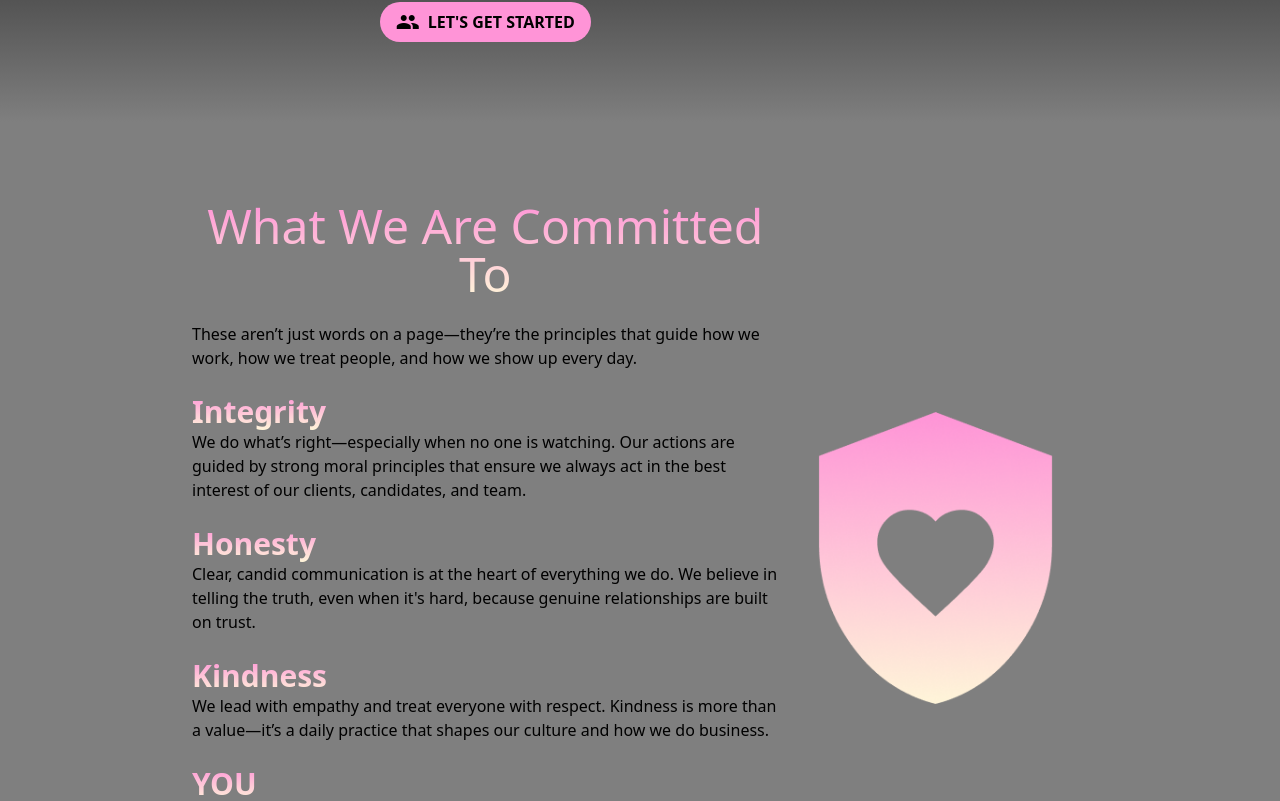
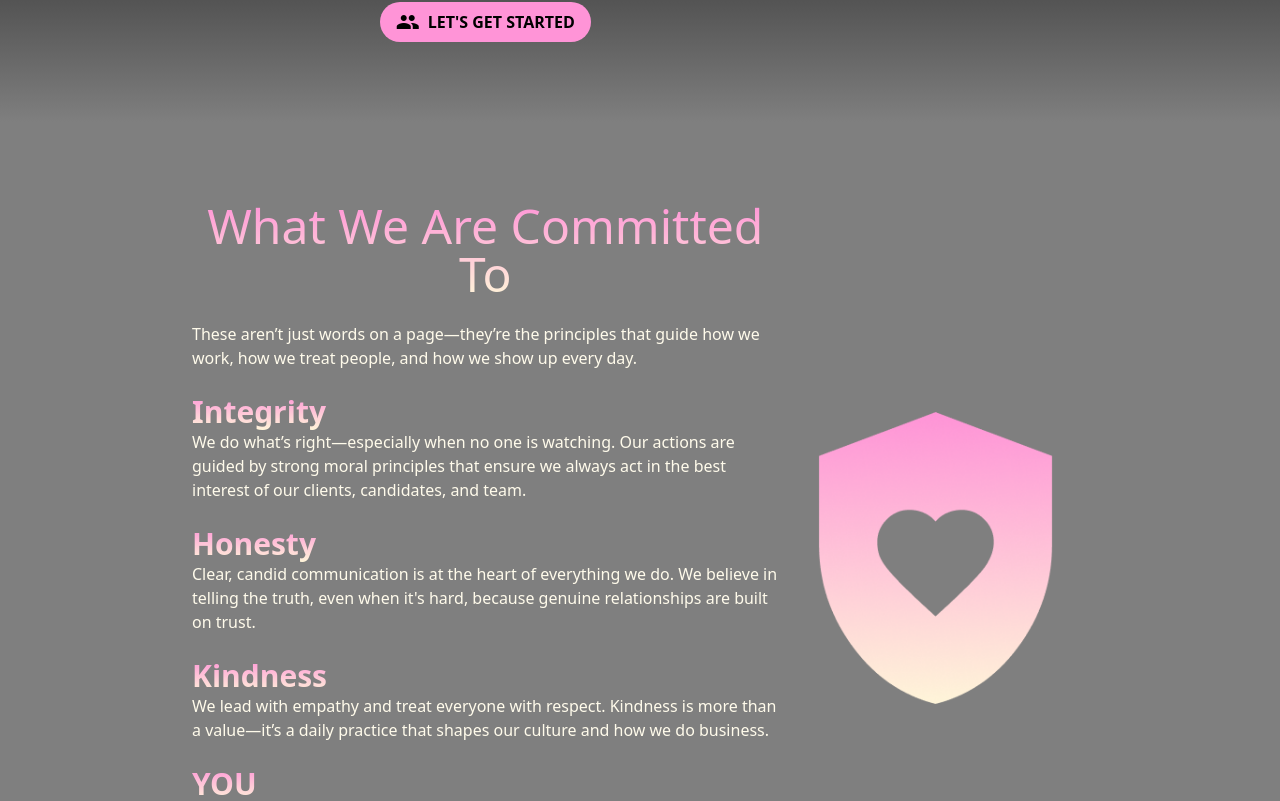
Before and after one commit to TroyKDuncan/Onboarding, an Angular app in the folder Onboarding/: page /about-us in a window 1280 px wide. Shown: the part 539-1340 px from the top of the page. Built offline with nearby package versions, Linux system fonts and the light colour scheme.

Commit message:
One little image issue before it's ready to deploy!

```diff
--- a/Onboarding/src/app/components/about-committed-to/about-committed-to.component.html
+++ b/Onboarding/src/app/components/about-committed-to/about-committed-to.component.html
@@ -1,5 +1,5 @@
 <div
-  class="text-sans bg-[#7f7f7f] flex items-center py-20 space-x-1 lg:px-48 px-8 pb-20 text-black"
+  class="text-sans bg-[#7f7f7f] flex items-center py-20 space-x-1 lg:px-48 px-8 pb-20 text-amber-50"
 >
   <div
     class="flex flex-col items-left justify-left space-y-6 font-sans md:w-3/4"
```
